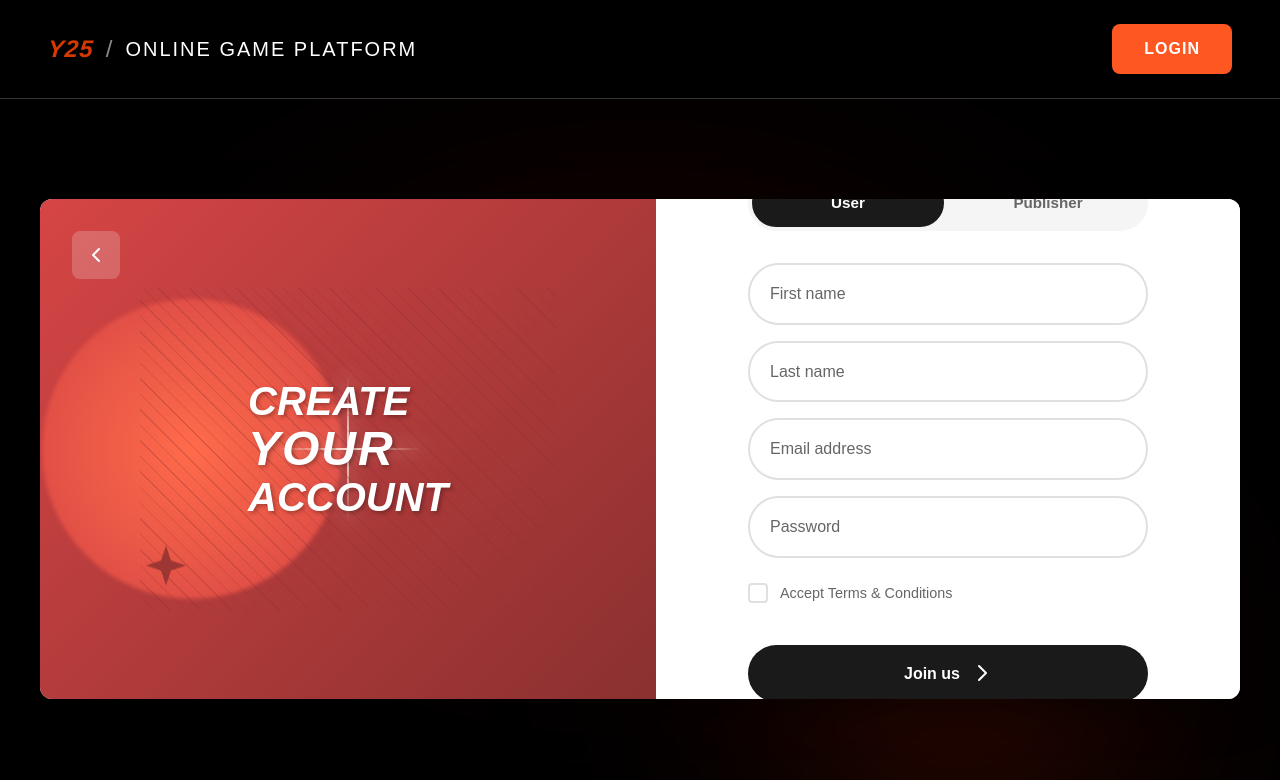
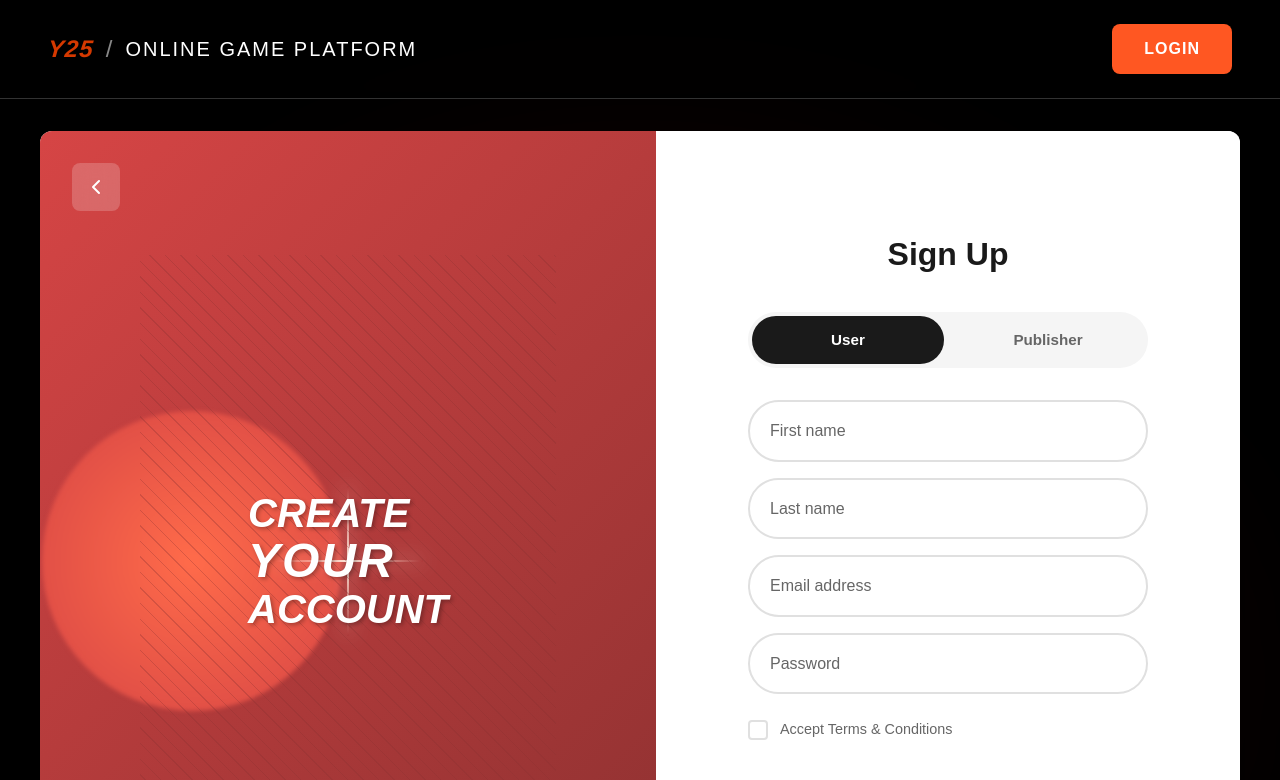
Before and after one commit to toonzzzrock/y25, a Next.js app: page /signup in a window 1280 px wide. Shown: the top 780 px of the page. Built offline with nearby package versions, Linux system fonts and the light colour scheme.

Commit message:
minor fix

```diff
--- a/app/globals.css
+++ b/app/globals.css
@@ -76,7 +76,7 @@ body::after { content:""; position: fixed; bottom:-20%; right:-10%; width:70%; h
 /* Modal */
 .modal-overlay { position:fixed; inset:0; background:rgba(0,0,0,0.8); backdrop-filter:blur(5px); display:flex; justify-content:center; align-items:center; z-index:1000; opacity:0; visibility:hidden; transition:opacity .3s ease, visibility .3s ease; padding:2rem; }
 .modal-overlay.active { opacity:1; visibility:visible; }
-.signup-wrapper { display:flex; width:100%; max-width:1200px; height:500px; background:#fff; border-radius:12px; overflow:hidden; box-shadow:0 10px 40px rgba(0,0,0,.5); position:relative; animation: fadeInScale .5s ease-out; }
+.signup-wrapper { display:flex; width:100%; max-width:1200px; height:100%; background:#fff; border-radius:12px; overflow:hidden; box-shadow:0 10px 40px rgba(0,0,0,.5); position:relative; animation: fadeInScale .5s ease-out; }
 .signup-left-panel { flex:1; background:linear-gradient(135deg,#d64545 0%, #8b3030 100%); position:relative; overflow:hidden; display:flex; align-items:center; justify-content:center; padding:3rem; }
 .back-button { position:absolute; top:2rem; left:2rem; background:rgba(255,255,255,0.2); border:none; border-radius:8px; width:48px; height:48px; display:flex; align-items:center; justify-content:center; cursor:pointer; color:#fff; transition:all .3s ease; backdrop-filter:blur(10px); z-index:10; }
 .back-button:hover { background:rgba(255,255,255,0.3); transform:scale(1.05); }
@@ -95,7 +95,7 @@ body::after { content:""; position: fixed; bottom:-20%; right:-10%; width:70%; h
 .game-icon { position:absolute; bottom:3rem; left:3rem; color:rgba(139,48,48,0.8); animation: float 3s ease-in-out infinite; }
 @keyframes float { 0%,100% { transform:translateY(0); } 50% { transform:translateY(-10px); } }
 .signup-right-panel { flex:1; background:#fff; display:flex; align-items:center; justify-content:center; padding:3rem 2rem; }
-.signup-container { width:100%; max-width:400px; }
+.signup-container { width:100%; max-width:400px; padding-top: 50px; }
 .signup-title { font-size:2rem; font-weight:700; color:#1a1a1a; margin-bottom:2rem; text-align:center; }
 .user-type-toggle { display:flex; gap:.5rem; margin-bottom:2rem; background:#f5f5f5; padding:.25rem; border-radius:50px; }
 .toggle-btn { flex:1; padding:.75rem 1.5rem; border:none; border-radius:50px; background:transparent; color:#666; font-weight:600; font-size:.95rem; cursor:pointer; transition:all .3s ease; }
--- a/app/home/page.tsx
+++ b/app/home/page.tsx
@@ -1,5 +1,5 @@
 "use client";
-import React, { useState, useEffect, useCallback } from "react";
+import React, { useState, useCallback } from "react";
 import Link from "next/link";
 
 type Game = { id: string; img: string; alt: string; section: "trending" | "new" };
--- a/app/signup/page.tsx
+++ b/app/signup/page.tsx
@@ -70,7 +70,7 @@ export default function SignupPage() {
               </div>
             </div>
           </div>
-          <div className="signup-right-panel">
+          <div className="signup-right-panel" style={{ overflowY: "auto" }}>
             <div className="signup-container">
               <h1 className="signup-title">Sign Up</h1>
               <div className="user-type-toggle">
@@ -85,7 +85,7 @@ export default function SignupPage() {
                   </button>
                 ))}
               </div>
-              <form className="signup-form" onSubmit={submit}>
+              <form className="signup-form" onSubmit={submit} style={{ overflow: "visible" }}>
                 <div className="form-group">
                   <input
                     type="text"
```
